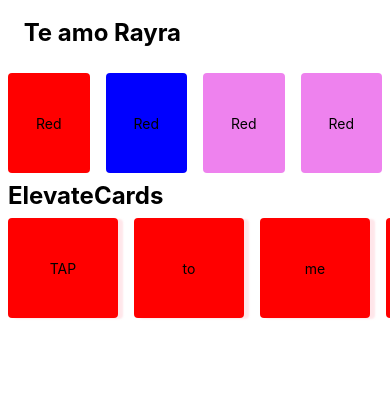
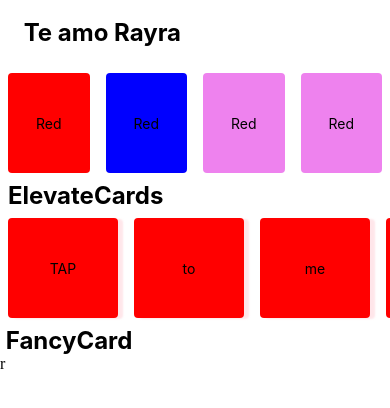
Before and after one commit to maikonweber/react-natve-study, a React Native app: screen / in a window 390 px wide. Shown: the top 408 px of the page. Built offline with nearby package versions, Linux system fonts and the light colour scheme.

Commit message:
Add Request Reactnative

```diff
--- a/App.js
+++ b/App.js
@@ -3,6 +3,7 @@ import FlatCards from "./src/components/FlatCards";
 import { useState, useEffect } from "react";
 import React from "react";
 import ElevateCards from "./src/components/ElevateCards/ElevateCards";
+import FancyCard from "./src/components/FancyCard";
 
 export default function App() {
 
@@ -12,6 +13,7 @@ export default function App() {
       <FlatCards/>
       <ElevateCards/>
       </ScrollView>
+      <FancyCard/>
     </SafeAreaView>
   );
 }
--- a/package.json
+++ b/package.json
@@ -11,12 +11,13 @@
   "dependencies": {
     "@react-navigation/native": "^6.1.9",
     "@react-navigation/stack": "^6.3.20",
+    "@types/react": "~18.2.14",
+    "axios": "^1.6.3",
     "expo": "~49.0.15",
     "expo-status-bar": "~1.6.0",
     "react": "18.2.0",
     "react-native": "0.72.6",
-    "typescript": "^5.1.3",
-    "@types/react": "~18.2.14"
+    "typescript": "^5.1.3"
   },
   "devDependencies": {
     "@babel/core": "^7.20.0"
--- /dev/null
+++ b/src/components/FancyCard/index.js
@@ -0,0 +1,39 @@
+import { StyleSheet, Text, View, Image } from "react-native"
+import axios from 'axios';
+import React, { useEffect, useState} from "react";
+
+export default function FancyCard () {
+    const [randomImageUrl, setRandomImageUrl] = useState('');
+
+    useEffect(() => {
+        // Função para buscar uma imagem aleatória da internet
+        const fetchRandomImage = async () => {
+          try {
+            const response = await axios.get('https://source.unsplash.com/random');
+            setRandomImageUrl(response.request.responseURL);
+          } catch (error) {
+            console.error('Erro ao buscar imagem aleatória:', error);
+          }
+        };
+    })
+
+    return (
+        <View>
+            <Text style={styles.headingText}> FancyCard </Text>
+            <View style={[styles.card, styles.cardElevate]}>r
+            </View>
+        </View>
+    )
+}
+
+
+const styles = StyleSheet.create({
+    headingText: {
+        fontSize: 24,
+        fontWeight: 'bold'
+    },
+    card: {
+
+    },
+    cardElevate: {}
+})
```
Also changed, not shown: 1 other file (tests, documents, lock files or other folders).
